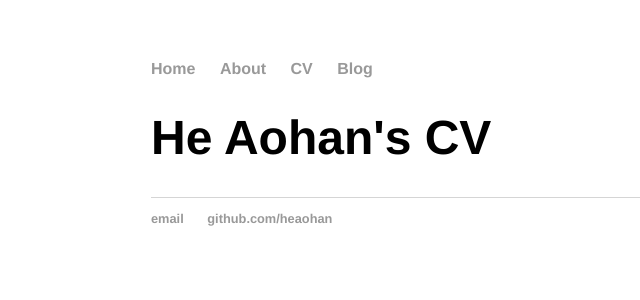
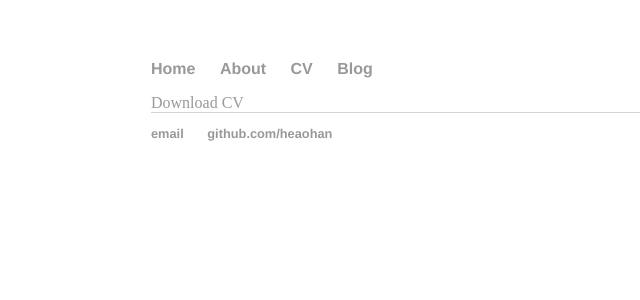
Before and after one commit to heaohan/heaohan.github.io, a Jekyll site: the page built from cv/index.html, in a window 1280 px wide. Shown: the top 300 px of the page, without its empty margins (41-681 px from the left). Built offline with Jekyll 4.4.1, drawn with Linux system fonts in a browser that asks for light colours.

Commit message:
Update index.html

```diff
--- a/cv/index.html
+++ b/cv/index.html
@@ -3,6 +3,5 @@ layout: default
 title: He Aohan's CV
 ---
 <div class="blurb">
-	<h1>{{ page.title }}</h1>
-        <p><a href="{{ /CV }}" title="{{ CV }}"></a></p>
+	<a href="/files/CV_He_Aohan.pdf" title="Download CV as PDF">Download CV</a>
 </div><!-- /.blurb -->
```
